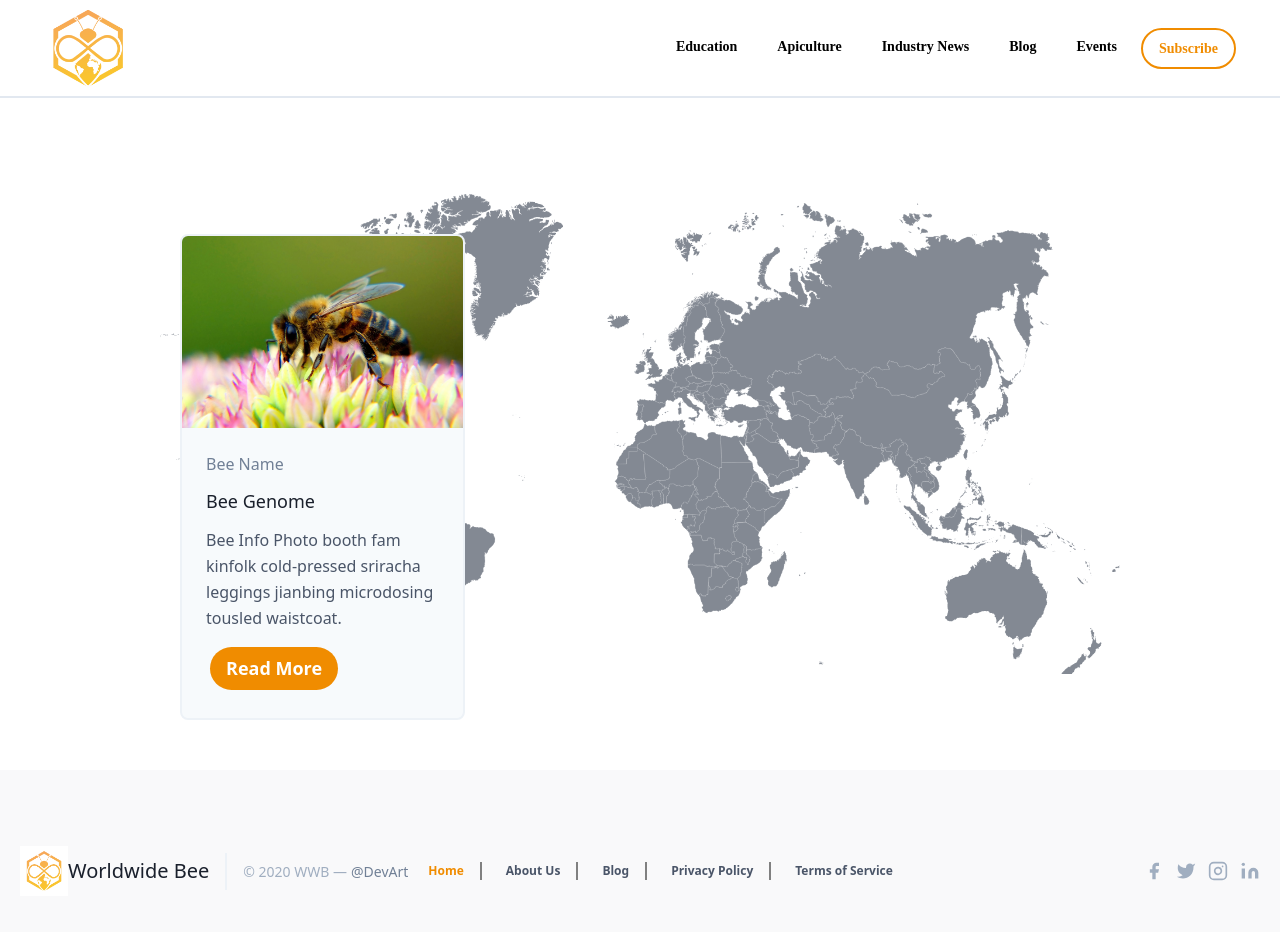
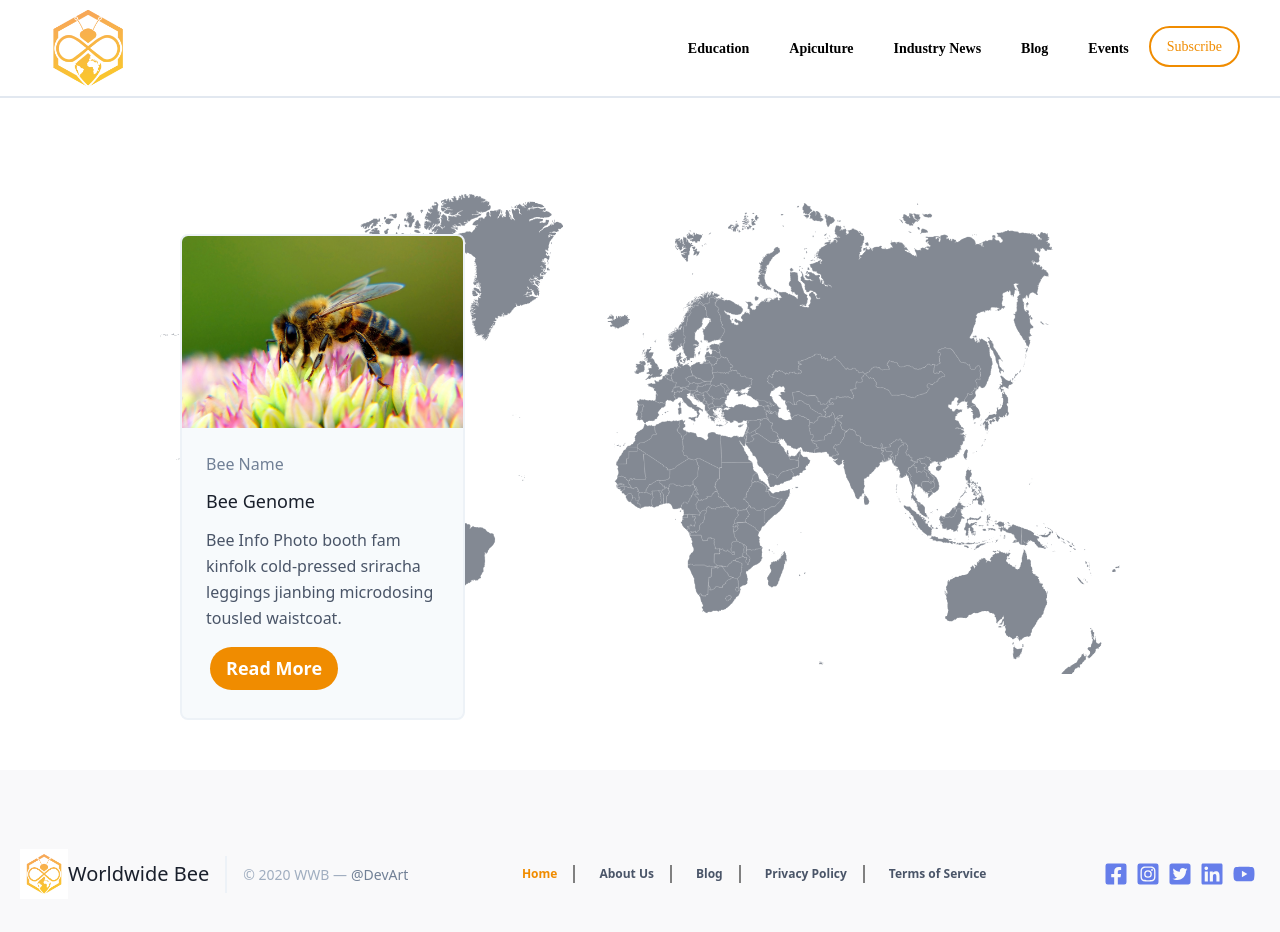
Before and after one commit to shalawfatah/wwb-react-strapi, a Gatsby site: page / in a window 1280 px wide. Built offline with nearby package versions, Linux system fonts and the light colour scheme; Gatsby itself is replaced by a stand-in of ours.

Commit message:
fixed footer

```diff
--- a/src/components/Footer.js
+++ b/src/components/Footer.js
@@ -8,51 +8,36 @@ import Image from '../images/logo.png'
 class Footer extends Component {
     render() {
         return (
-            <div className="py-10 items-center footer ">
-                <footer class="text-gray-700 body-font">
-                    <div class="container px-5 py-8 mx-auto flex items-center sm:flex-row flex-col">
-                        <a class="flex title-font font-medium items-center md:justify-start justify-center text-gray-900">
+            <div className="py-10 items-center footer">
+                <footer className="text-gray-700 body-font">
+                    <div className="container px-5 py-8 mx-auto flex items-center sm:flex-row flex-col">
+                        <a className="flex title-font font-medium items-center md:justify-start justify-center text-gray-900">
                         <Link to="/">
-                        <img src={Image} alt="Image" class="w-12 bg-none" />
+                        <img src={Image} alt="Image" className="w-12 bg-none" />
                         </Link>
-                        <span class="text-xl">Worldwide Bee</span>
+                        <span className="text-xl">Worldwide Bee</span>
                         </a>
-                    <p class="text-sm text-gray-500 sm:ml-4 sm:pl-4 sm:border-l-2 sm:border-gray-200 sm:py-2 sm:mt-0 mt-4">© 2020 WWB —
-                    <a href="https://twitter.com/shalawfatah" class="text-gray-600 ml-1" rel="noopener noreferrer" target="_blank">@DevArt</a>
+                    <p className="text-sm text-gray-500 sm:ml-4 sm:pl-4 sm:border-l-2 sm:border-gray-200 sm:py-2 sm:mt-0 mt-4">© 2020 WWB —
+                    <a href="https://twitter.com/shalawfatah" className="text-gray-600 ml-1" rel="noopener noreferrer" target="_blank">@DevArt</a>
                     </p>
-                    <div className="flex justify-center items-center flex-wrap">
+                    <div className="mx-auto">
                     {SecondNav.map((link)=> {
                     return (
-                    <li key={link.id} className="list-none font-semibold float-left m-1 my-5">
+                    <li key={link.id} className="list-none font-semibold m-1 my-5 float-left">
                         <Link fade to={link.url} activeStyle={{ color: '#F08C00'}} className={`${link.somelink} flex text-grey-700 hover:text-gray-400 bg-none px-4 focus:outline-none text-xs cursor-pointer second-nav flex-wrap`}>{link.text}</Link>
                     </li>
                     )
                     })}</div>
-                    <span class="inline-flex sm:ml-auto sm:mt-0 mt-4 justify-center sm:justify-start">
-                    <a class="text-gray-500">
-                    <svg fill="currentColor" stroke-linecap="round" stroke-linejoin="round" stroke-width="2" class="w-5 h-5" viewBox="0 0 24 24">
-                    <path d="M18 2h-3a5 5 0 00-5 5v3H7v4h3v8h4v-8h3l1-4h-4V7a1 1 0 011-1h3z"></path>
-                    </svg>
-                    </a>
-                    <a class="ml-3 text-gray-500">
-                        <svg fill="currentColor" stroke-linecap="round" stroke-linejoin="round" stroke-width="2" class="w-5 h-5" viewBox="0 0 24 24">
-                        <path d="M23 3a10.9 10.9 0 01-3.14 1.53 4.48 4.48 0 00-7.86 3v1A10.66 10.66 0 013 4s-4 9 5 13a11.64 11.64 0 01-7 2c9 5 20 0 20-11.5a4.5 4.5 0 00-.08-.83A7.72 7.72 0 0023 3z"></path>
-                        </svg>
-                    </a>
-                    <a class="ml-3 text-gray-500">
-                        <svg fill="none" stroke="currentColor" stroke-linecap="round" stroke-linejoin="round" stroke-width="2" class="w-5 h-5" viewBox="0 0 24 24">
-                        <rect width="20" height="20" x="2" y="2" rx="5" ry="5"></rect>
-                        <path d="M16 11.37A4 4 0 1112.63 8 4 4 0 0116 11.37zm1.5-4.87h.01"></path>
-                        </svg>
-                    </a>
-                    <a class="ml-3 text-gray-500">
-                        <svg fill="currentColor" stroke="currentColor" stroke-linecap="round" stroke-linejoin="round" stroke-width="0" class="w-5 h-5" viewBox="0 0 24 24">
-                        <path stroke="none" d="M16 8a6 6 0 016 6v7h-4v-7a2 2 0 00-2-2 2 2 0 00-2 2v7h-4v-7a6 6 0 016-6zM2 9h4v12H2z"></path>
-                        <circle cx="4" cy="4" r="2" stroke="none"></circle>
-                        </svg>
-                    </a>
-                    </span>
-                </div>
+                    <div>
+                    {SocialLinks.map((link)=> {
+                    return (
+                    <li key={link.id} className="list-none font-semibold m-1 my-5 float-left">
+                        <Link fade to={link.url} activeStyle={{ color: '#F08C00'}} className="flex text-indigo-500 hover:text-orange-500 bg-none focus:outline-none text-2xl cursor-pointer">{link.icon}</Link>
+                    </li>
+                    )
+                    })}
+                    </div>
+                    </div>
 </footer>
             </div>
         )
--- a/src/components/header.js
+++ b/src/components/header.js
@@ -22,6 +22,7 @@ const Header = () => {
                     </li>
                 )
             })}
+                <Link fade to='/subscribe/' activeStyle={{backgroundColor: '#F08C00', color: '#FFF'}} className="flex text-grey-700 bg-white py-2 px-4 focus:outline-none text-sm cursor-pointer main-menu special-menu">Subscribe</Link>
             </div>
             <FaIcons.FaBars className="text-3xl text-orange-500 cursor-pointer hamburger" onClick={showSidebar} />
             <div className={sidebar ? 'slider-menu' : 'slider'}>
--- a/src/constants/nav-items.js
+++ b/src/constants/nav-items.js
@@ -24,10 +24,4 @@ export default [
     text: "Events",
     url: "/events/",
   },
-  {
-    id: 6,
-    text: "Subscribe",
-    url: "/subscribe/",
-    additional: "special-menu",
-  },
 ]
```
